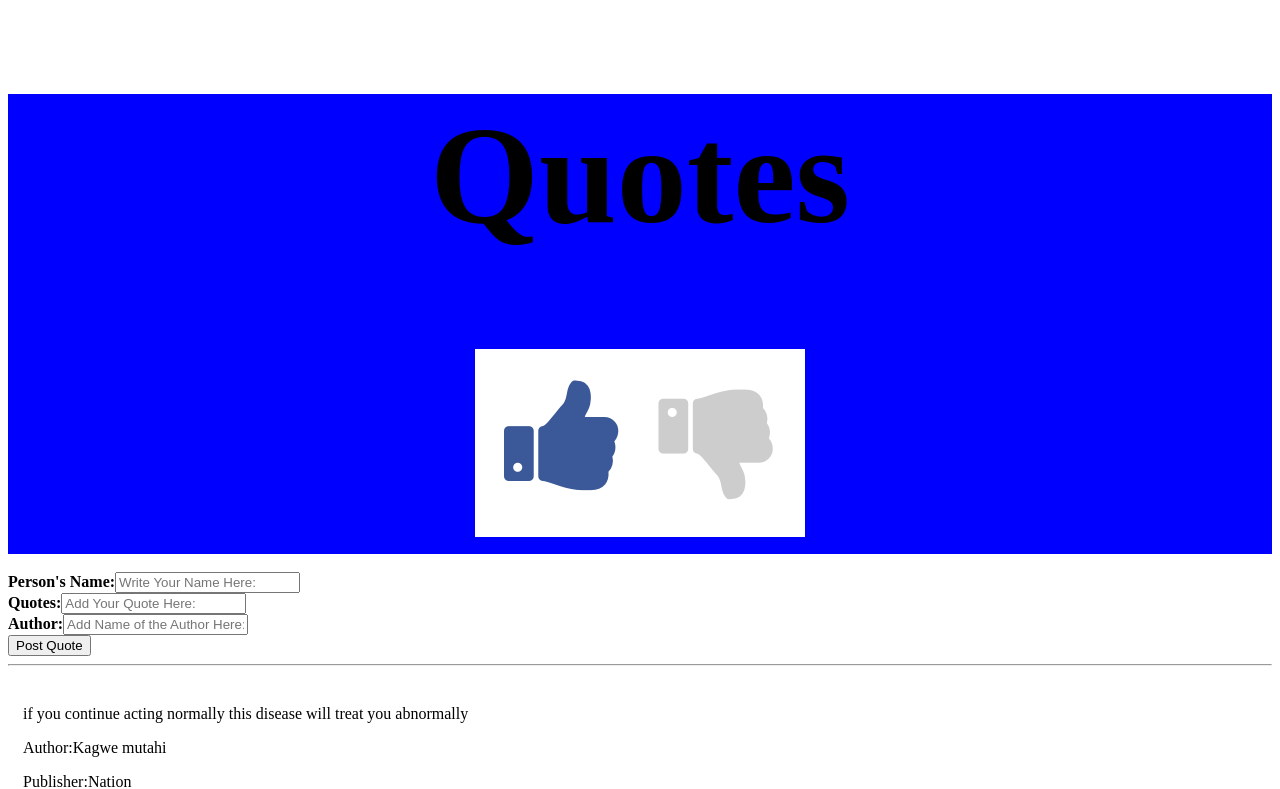
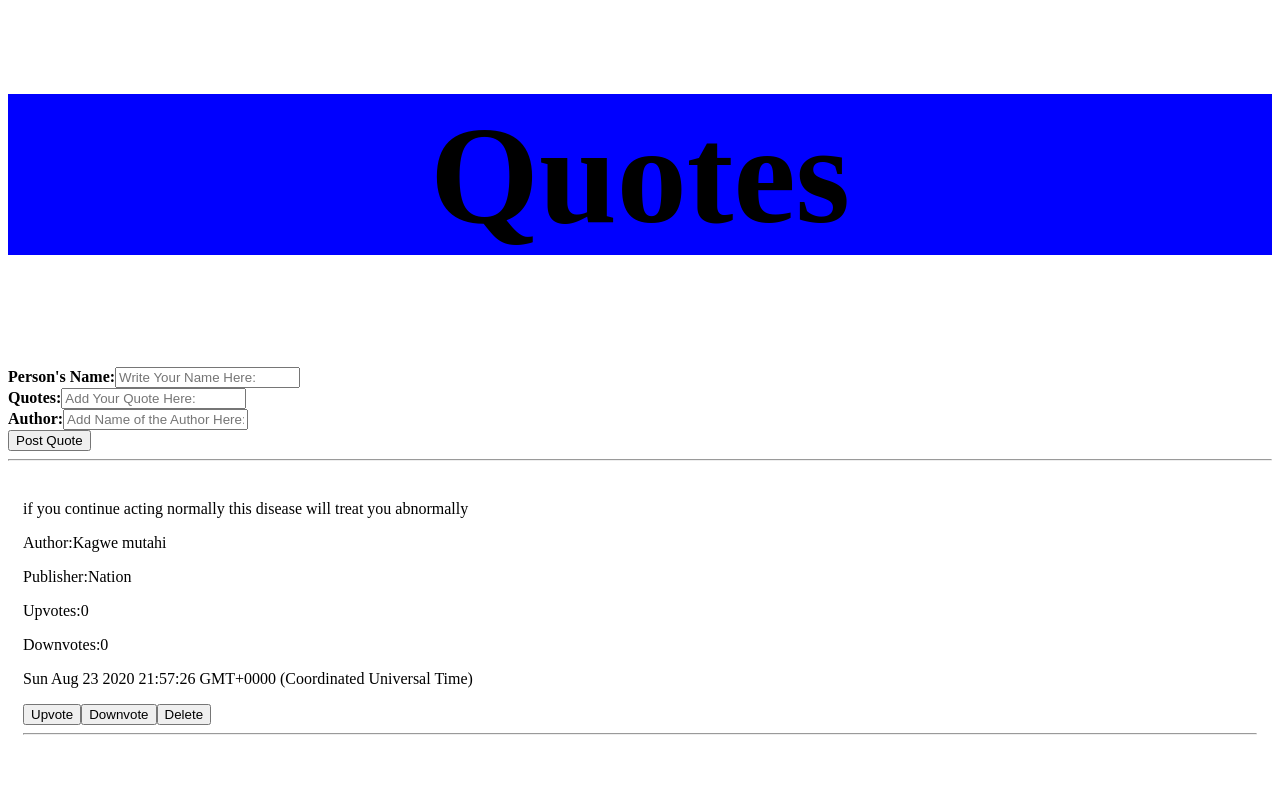
Before and after one commit to Kabu1/quoteit, an Angular app: page / in a window 1280 px wide. Shown: the top 789 px of the page. Built offline with nearby package versions, Linux system fonts and the light colour scheme.

Commit message:
style the heading

```diff
--- a/src/app/quote/quote.component.css
+++ b/src/app/quote/quote.component.css
@@ -8,6 +8,7 @@
     background-color: blue;
     font-family: 'Times New Roman', Times, serif;
     font-size: 70px;
+
   }
 
   /* .line
--- a/src/app/quote/quote.component.html
+++ b/src/app/quote/quote.component.html
@@ -1,7 +1,6 @@
 
   <div class="container-fluid" >
     <h1>Quotes</h1>
-    <img src="assets/images/like-dislike.png">
   </div>
 
   <app-form (emitQuote)="addQuote($event)"></app-form>
```
Also changed, not shown: src/assets/images/like-dislike.png (deleted).
